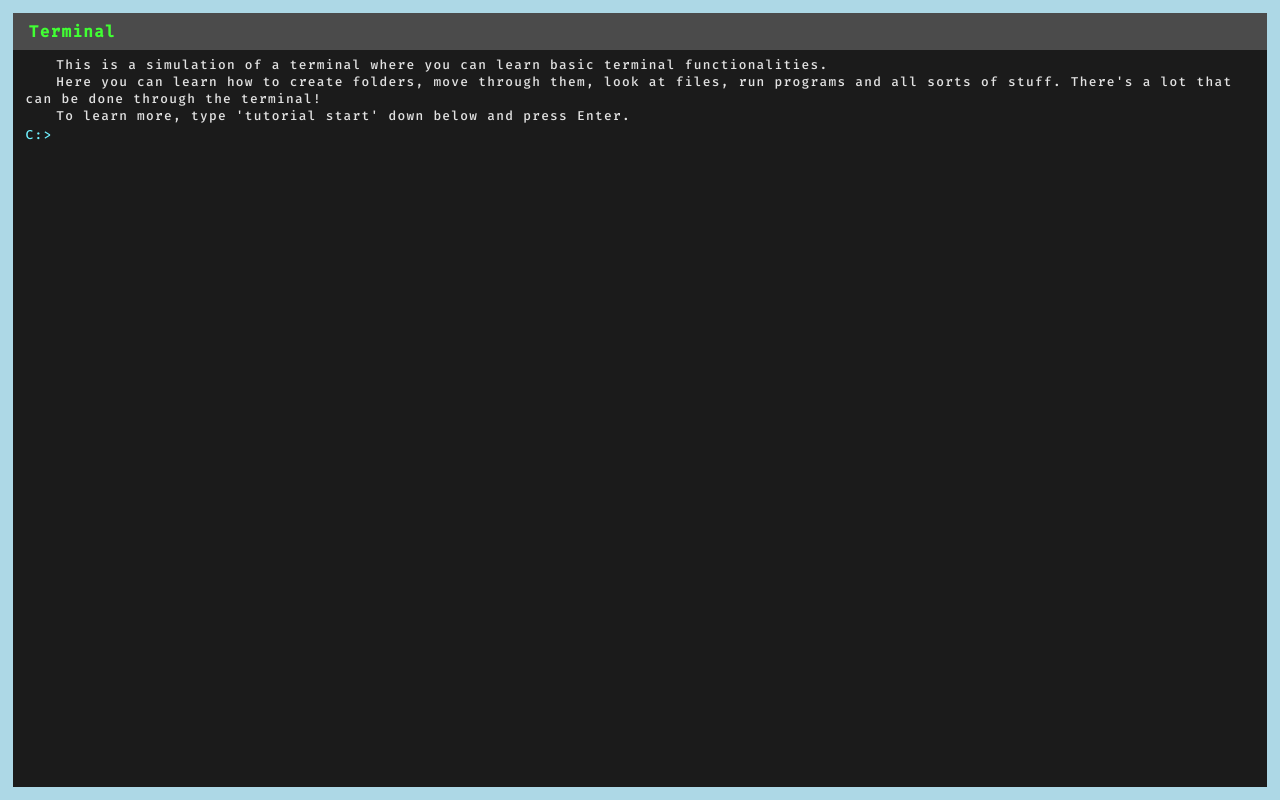
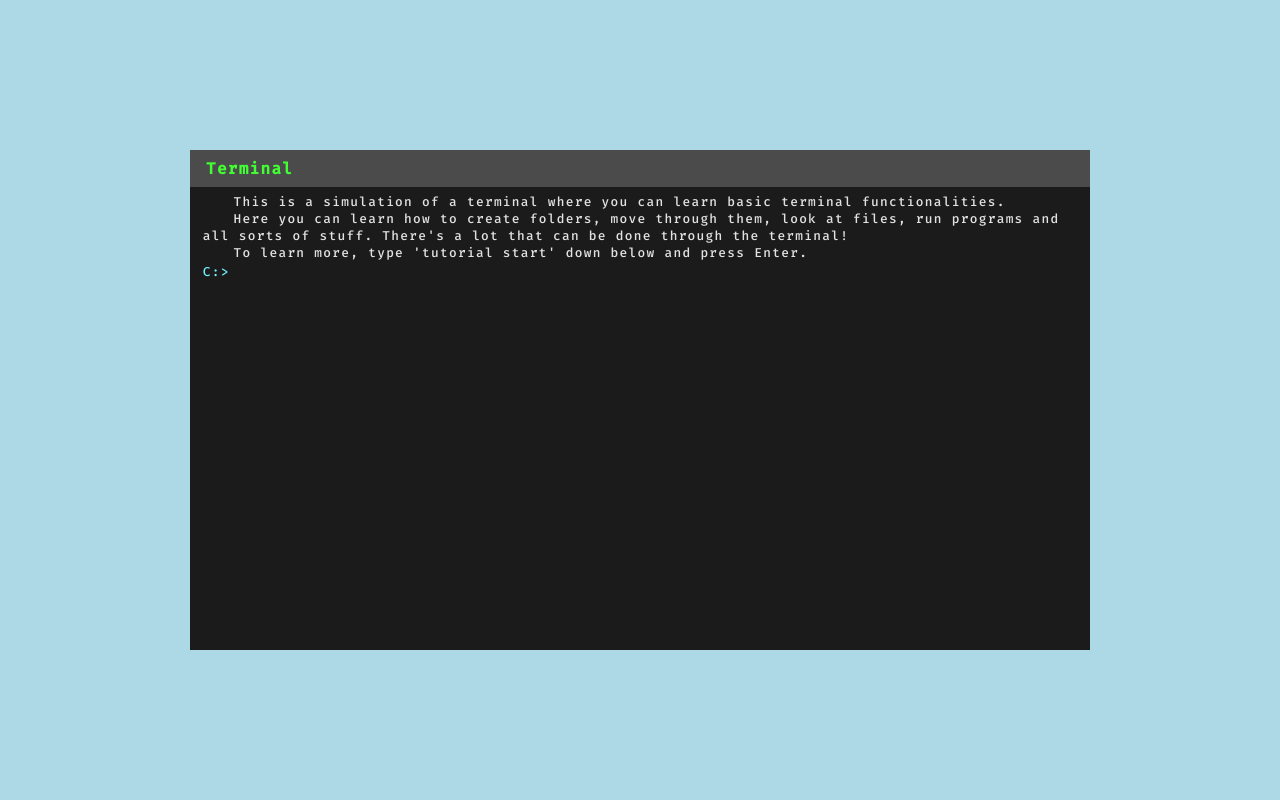
Before and after one commit to Shoonkey/learn-terminal, a Vue app: page / in a window 1280 px wide. Built offline with nearby package versions, Linux system fonts and the light colour scheme.

Commit message:
fix: terminal dimensions now are a bit more realistic

```diff
--- a/src/App.vue
+++ b/src/App.vue
@@ -19,6 +19,8 @@ export default {
 <style lang="sass">
 #app
   display: flex
+  justify-content: center
+  align-items: center
   box-sizing: border-box
   background: lightblue
   min-height: 100vh
--- a/src/components/Terminal.vue
+++ b/src/components/Terminal.vue
@@ -93,6 +93,12 @@ export default {
   display: flex
   flex-direction: column
 
+  max-width: 900px
+  height: 500px
+
+  @media screen and (max-width: 420px)
+    height: 95vh
+
   flex-grow: 1
 
   font-family: "Fira Code", monospace
```
